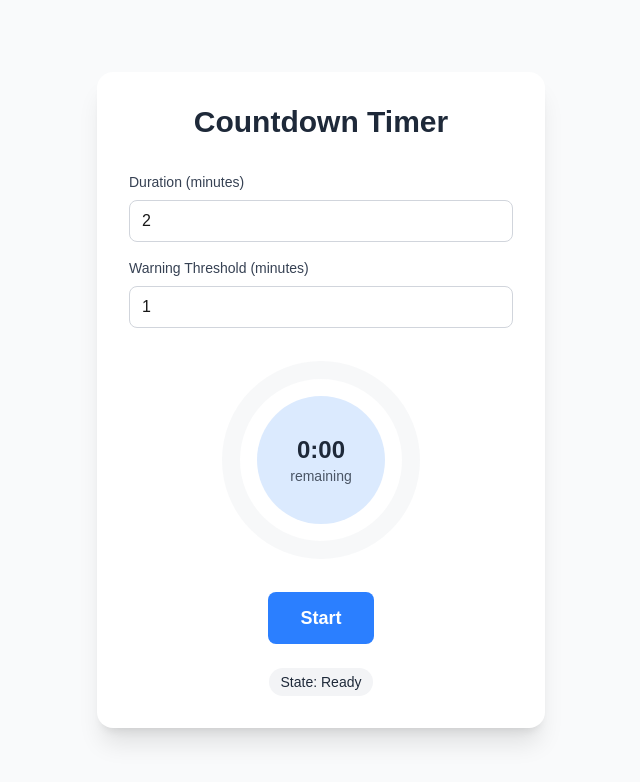
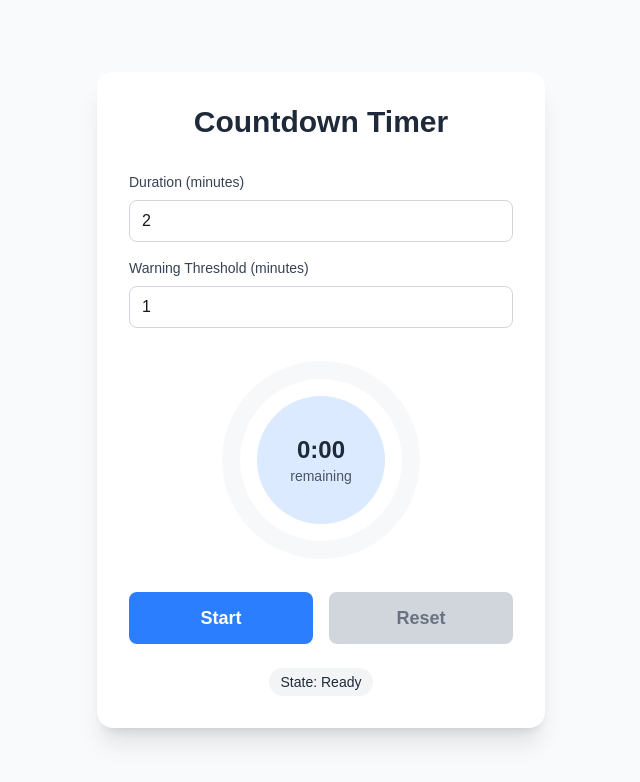
Before and after one commit to mgfeller/countdown-timer-v2, a Next.js app: page / in a window 1280 px wide. Shown: the top 782 px of the page, without its empty margins (319-959 px from the left). Built offline with nearby package versions, Linux system fonts and the light colour scheme.

Commit message:
adds reset button

```diff
--- a/app/page.tsx
+++ b/app/page.tsx
@@ -54,6 +54,17 @@ export default function CountdownTimer() {
       startTimer();
     } else if (state === 'running') {
       pauseTimer();
+    }
+  };
+
+  // Reset timer
+  const resetTimer = () => {
+    setState('ready');
+    setRemainingTime(totalSeconds);
+    setButtonLabel('Start');
+    if (intervalRef.current) {
+      clearInterval(intervalRef.current);
+      intervalRef.current = null;
     }
   };
 
@@ -176,12 +187,12 @@ export default function CountdownTimer() {
           </div>
         </div>
 
-        {/* Control Button */}
-        <div className="text-center">
+        {/* Control Buttons */}
+        <div className="flex gap-4 justify-center">
           <button
             onClick={handleButtonClick}
             disabled={state === 'completed'}
-            className={`px-8 py-3 rounded-lg font-semibold text-lg transition-all duration-200 ${
+            className={`flex-1 px-6 py-3 rounded-lg font-semibold text-lg transition-all duration-200 ${
               state === 'completed'
                 ? 'bg-gray-400 text-white cursor-not-allowed'
                 : state === 'running'
@@ -190,6 +201,18 @@ export default function CountdownTimer() {
             }`}
           >
             {buttonLabel}
+          </button>
+
+          <button
+            onClick={resetTimer}
+            disabled={state === 'ready'}
+            className={`flex-1 px-6 py-3 rounded-lg font-semibold text-lg transition-all duration-200 ${
+              state === 'ready'
+                ? 'bg-gray-300 text-gray-500 cursor-not-allowed'
+                : 'bg-gray-600 hover:bg-gray-700 text-white'
+            }`}
+          >
+            Reset
           </button>
         </div>
 
```
Also changed, not shown: 1 other file (tests, documents, lock files or other folders).
